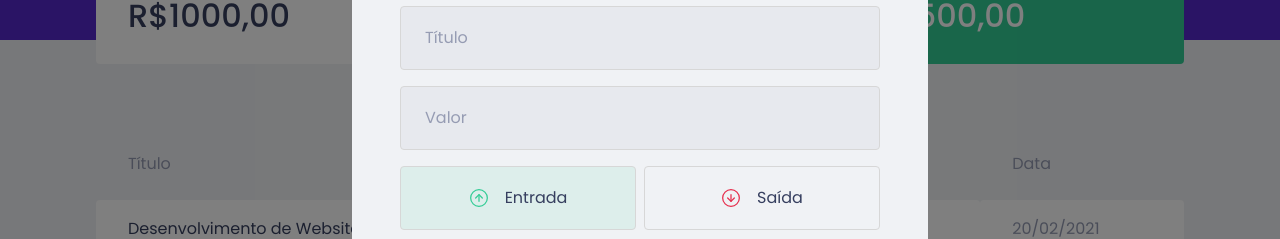
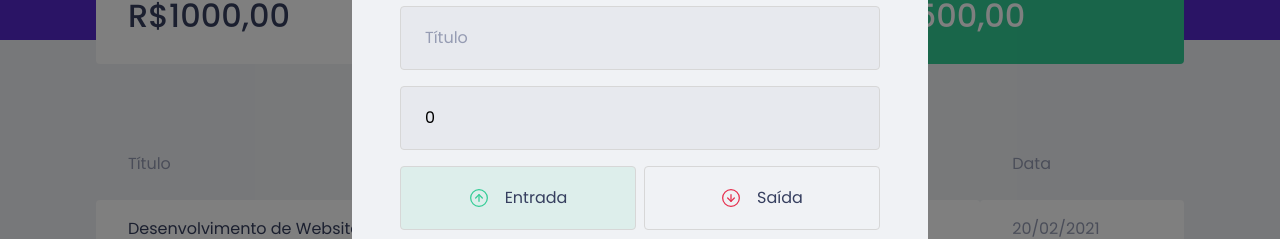
Before and after one commit to SammuelGR/dtmoney, a React (Create React App) app: page / in a window 1280 px wide. Both pictures are taken after a click on the button "Nova transação". Shown: the part 232-471 px from the top of the page. Built offline with nearby package versions, Linux system fonts and the light colour scheme; no server answers; what miragejs would draw is missing.

Commit message:
feat: Implements transactions post to mirage db

```diff
--- a/src/components/NewTransactionModal/index.tsx
+++ b/src/components/NewTransactionModal/index.tsx
@@ -1,5 +1,7 @@
-import { useState } from "react";
+import { FormEvent, useState } from "react";
 import Modal from "react-modal";
+
+import { api } from "../../services/api";
 
 import closeImg from "../../assets/close.svg";
 import incomeImg from "../../assets/income.svg";
@@ -16,7 +18,23 @@ export function NewTransactionModal({
   isOpen,
   onRequestClose,
 }: NewTransactionModalProps) {
+  const [title, setTitle] = useState("");
+  const [value, setValue] = useState(0);
+  const [category, setCategory] = useState("");
   const [type, setType] = useState("deposit");
+
+  function handleCreateNewTransaction(event: FormEvent) {
+    event.preventDefault();
+
+    const data = {
+      title,
+      value,
+      category,
+      type,
+    };
+
+    api.post("transactions", data);
+  }
 
   return (
     <Modal
@@ -33,12 +51,21 @@ export function NewTransactionModal({
         <img src={closeImg} alt="Fechar modal" />
       </button>
 
-      <Container>
+      <Container onSubmit={handleCreateNewTransaction}>
         <h2>Cadastrar transação</h2>
 
-        <input placeholder="Título" />
+        <input
+          value={title}
+          onChange={(event) => setTitle(event.target.value)}
+          placeholder="Título"
+        />
 
-        <input type="number" placeholder="Valor" />
+        <input
+          value={value}
+          onChange={(event) => setValue(Number(event.target.value))}
+          type="number"
+          placeholder="Valor"
+        />
 
         <TransactionTypeContainer>
           <RadioBox
@@ -62,7 +89,11 @@ export function NewTransactionModal({
           </RadioBox>
         </TransactionTypeContainer>
 
-        <input placeholder="Categoria" />
+        <input
+          value={category}
+          onChange={(event) => setCategory(event.target.value)}
+          placeholder="Categoria"
+        />
 
         <button type="submit">Cadastrar</button>
       </Container>
--- a/src/index.tsx
+++ b/src/index.tsx
@@ -2,22 +2,25 @@ import React from "react";
 import ReactDOM from "react-dom";
 import { App } from "./App";
 
-import { createServer } from "miragejs";
+import { createServer, Model } from "miragejs";
 
 createServer({
+  models: {
+    transaction: Model,
+  },
+
   routes() {
     this.namespace = "api";
 
-    this.get("/transactions", () => [
-      {
-        id: 1,
-        title: "Transaction 1",
-        amount: 400,
-        type: "deposity",
-        category: "Food",
-        createdAt: new Date(),
-      },
-    ]);
+    this.get("/transactions", () => {
+      return this.schema.all("transactions");
+    });
+
+    this.post("/transactions", (schema, request) => {
+      const data = JSON.parse(request.requestBody);
+
+      return schema.create("transaction", data);
+    });
   },
 });
 
```
